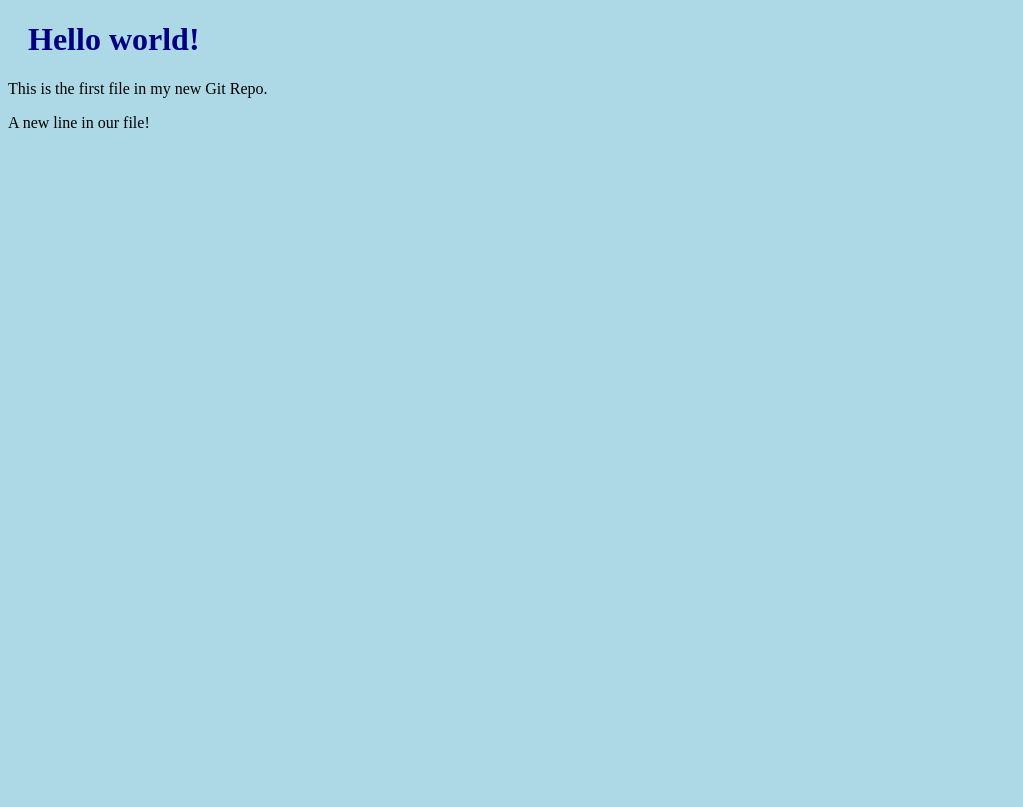
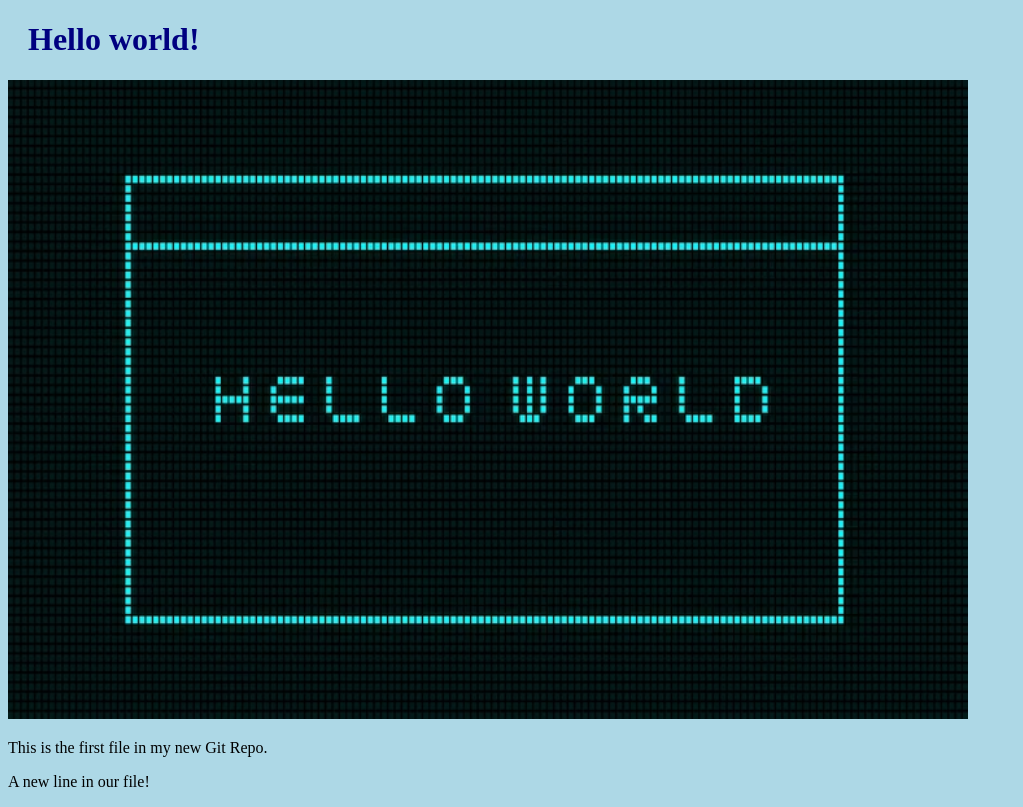
Before and after one commit to AbdalrahmanAlmehelmy/hello-world, a plain HTML site: page index.html in a window 1280 px wide. Shown: the whole page, without its empty margins (0-1023 px from the left). Drawn offline with Linux system fonts and the light colour scheme.

Commit message:
Added image to hello world

```diff
--- a/index.html
+++ b/index.html
@@ -7,6 +7,8 @@
 <body>
 
 <h1>Hello world!</h1>
+<div><img src="img_hello_world.avif" alt="Hello World from Space"
+style="width:100%;max-width:960px"></div>
 <p>This is the first file in my new Git Repo.</p>
 <p>A new line in our file!</p>
 
```
Also changed, not shown: img_hello_world.avif (added).
